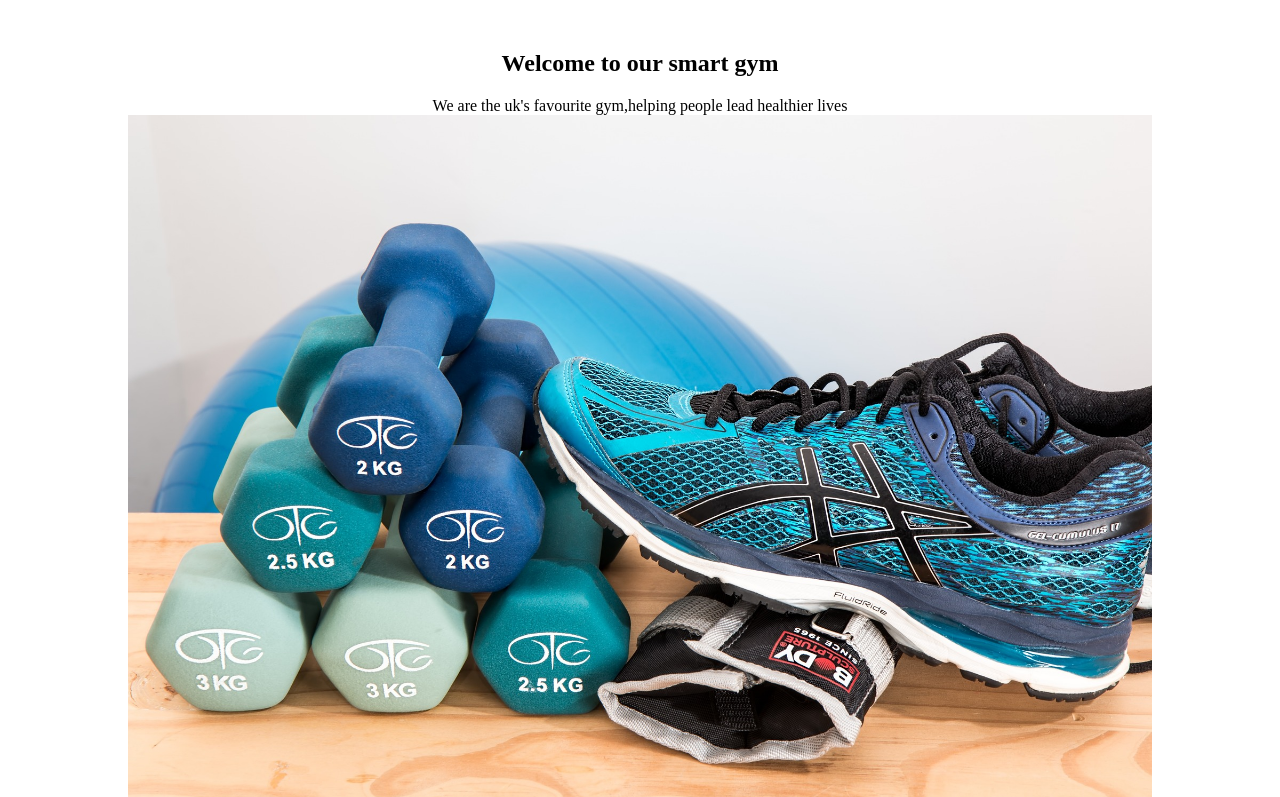
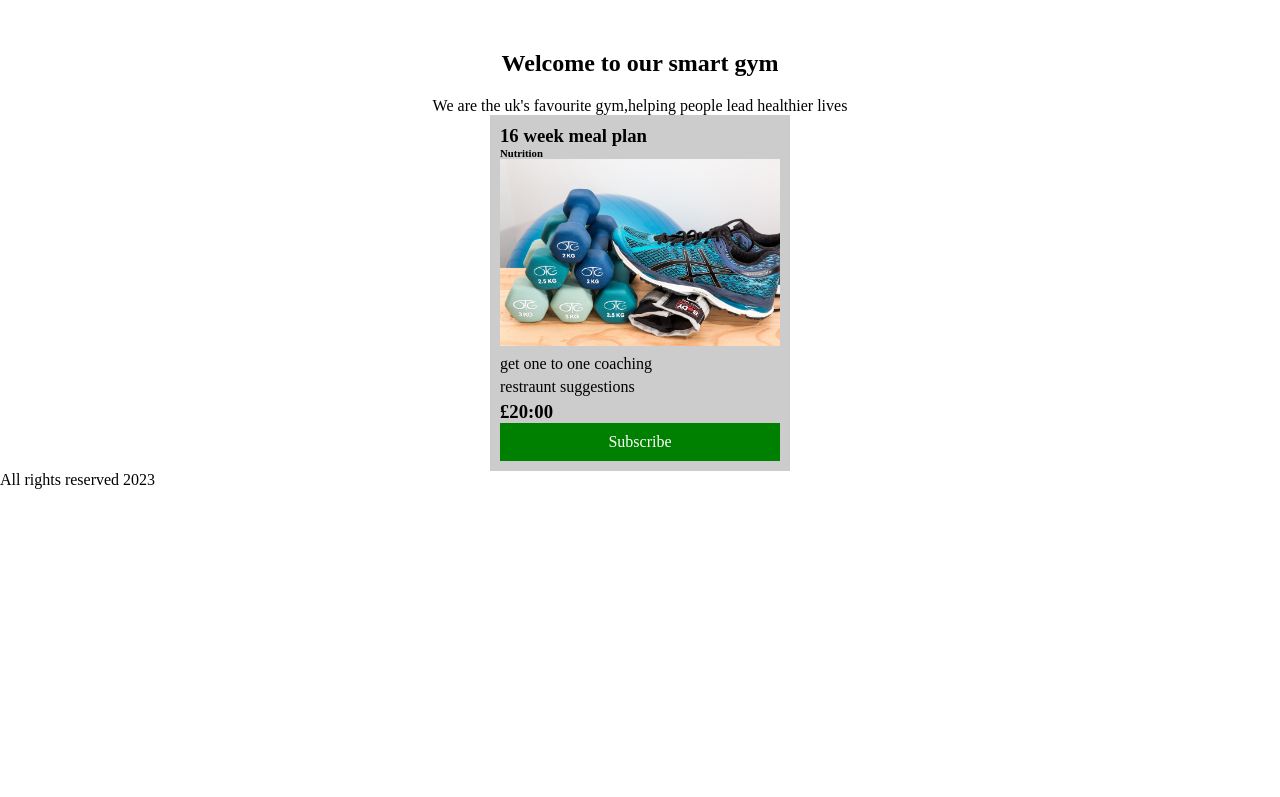
Before and after one commit to jamesrcutmore/fitnessmembersip, a Django app: page /services in a window 1280 px wide. Shown: the part 37-834 px from the top of the page. After the commit the page ends 526 px from the top, so only its background shows below. Run offline with Django 4.2, Linux system fonts and the light colour scheme.

Commit message:
updated models , subscriptions containers styled

```diff
--- a/members/models.py
+++ b/members/models.py
@@ -21,7 +21,7 @@ class Product(models.Model):
 
 
 class Content(models.Model):
-    product = models.OneToOneField(Product, on_delete = models.CASCADE)
+    product = models.ForeignKey(Product, on_delete = models.CASCADE)
     text = models.CharField(max_length=300)
 
     def __str__(self):
@@ -32,8 +32,8 @@ class Content(models.Model):
 
 class Subscription(models.Model):
     user = models.ForeignKey( settings.AUTH_USER_MODEL, on_delete=models.CASCADE)
-    product = models.OneToOneField(Product, on_delete = models.CASCADE)
+    product = models.ForeignKey(Product, on_delete = models.CASCADE)
     created_at= models.DateTimeField(default=timezone.now)
 
     def __str__(self):
-        return self.product
+        return str(self.product)
--- a/members/static/css/style.css
+++ b/members/static/css/style.css
@@ -85,3 +85,41 @@ ul a{
 .about_container h1{
     margin-bottom: 20px;
 }
+
+#services_container{
+    display: flex;
+    justify-content: center;
+    gap: 20px;
+    flex-wrap: wrap;
+
+}
+#services_container >div{
+    width: 300px;
+    padding: 10px;
+    background-color: #ccc;
+
+}
+
+#services_container > div > img{
+    width: 280px;
+    display: inline-block;
+}
+#services_container ul {
+    flex-direction: column;
+    gap: 5px;
+    margin: 5px 0;
+}
+
+
+#services_container ul li {
+
+}
+#services_container a {
+ padding: 10px;
+ display: block;
+ width: 100%;
+ text-decoration: none;
+ background-color: green;
+ color: white;
+ text-align: center;
+}
--- a/members/templates/members/services.html
+++ b/members/templates/members/services.html
@@ -3,10 +3,26 @@
 {% block content %}
 
 
-        <section class="about_container">
+<section class="about_container">
         <h1>Welcome to our smart gym</h1>
         <p>We are the uk's favourite gym,helping people lead healthier lives</p>
-        <img src="{% static 'img/about-page-img.jpg' %}" alt="dumbells and trainers" width="80%">
-        </section>
+
+</section>
+
+<section id="services_container">
+        <div>
+                <h3>16 week meal plan</h3>
+                <h6>Nutrition</h6>
+                <img src="{% static 'img/about-page-img.jpg' %}" alt="dumbells and trainers">
+                <ul>
+                        <li>get one to one coaching</li>
+                        <li>restraunt suggestions</li>
+                </ul>
+                <h3>£20:00</h3>
+                <a href="#">Subscribe</a>
+
+        </div>
+
+</section>
 
 {% endblock %}
```
Also changed, not shown: members/migrations/0006_auto_20230706_1236.py (added).
